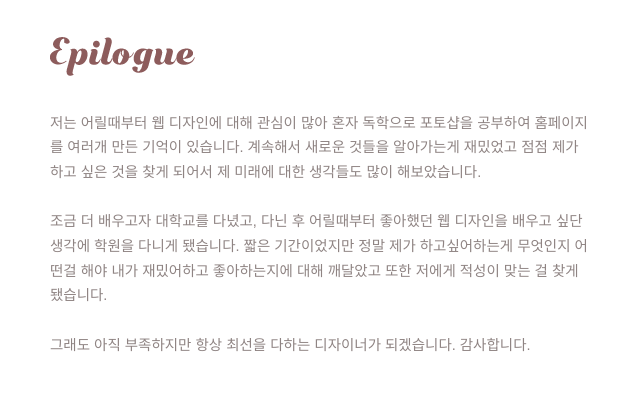
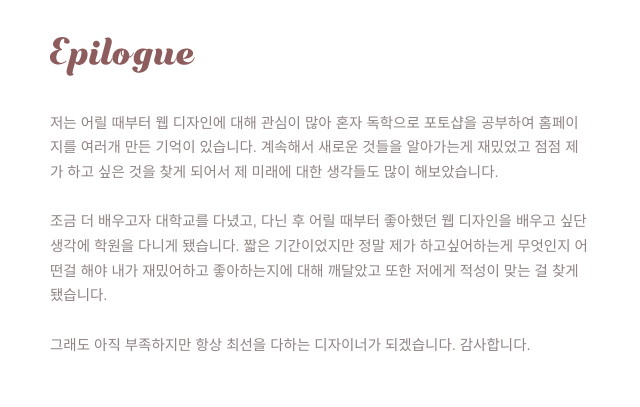
Before and after one commit to juhee9/shinjuhee, a plain HTML site: page index.html in a window 1280 px wide. Shown: the part 1264-1671 px from the top of the page, 620-1260 px from the left. Drawn offline with Linux system fonts and the light colour scheme; some packages are replaced by stand-ins of ours; no server answers; grey boxes are pictures that could not be loaded; files whose address does not match are found by name; a web font is replaced by a local one.

Commit message:
Add files via upload

```diff
--- a/index.html
+++ b/index.html
@@ -75,12 +75,12 @@
 							</li>
 						</ul>
 						<h2 class="epilogue"><img src="./images/Epilogue.png" alt="Epilogue"></h2>
-						<p class="txt">저는 어릴때부터 웹 디자인에 대해 관심이 많아 혼자 독학으로 포토샵을 공부하여 홈페이지를 여러개 만든 기억이 있습니다. 계속해서 새로운 것들을
+						<p class="txt">저는 어릴 때부터 웹 디자인에 대해 관심이 많아 혼자 독학으로 포토샵을 공부하여 홈페이지를 여러개 만든 기억이 있습니다. 계속해서 새로운 것들을
 							알아가는게 재밌었고 점점
 							제가 하고 싶은 것을 찾게 되어서 제 미래에 대한 생각들도 많이 해보았습니다.
 							<br>
 							<br>
-							조금 더 배우고자 대학교를 다녔고, 다닌 후 어릴때부터 좋아했던 웹 디자인을 배우고 싶단 생각에 학원을 다니게 됐습니다. 짧은 기간이었지만 정말 제가 하고싶어하는게
+							조금 더 배우고자 대학교를 다녔고, 다닌 후 어릴 때부터 좋아했던 웹 디자인을 배우고 싶단 생각에 학원을 다니게 됐습니다. 짧은 기간이었지만 정말 제가 하고싶어하는게
 							무엇인지 어떤걸 해야 내가 재밌어하고 좋아하는지에 대해 깨달았고 또한 저에게 적성이 맞는 걸 찾게 됐습니다.
 							<br>
 							<br>
```
